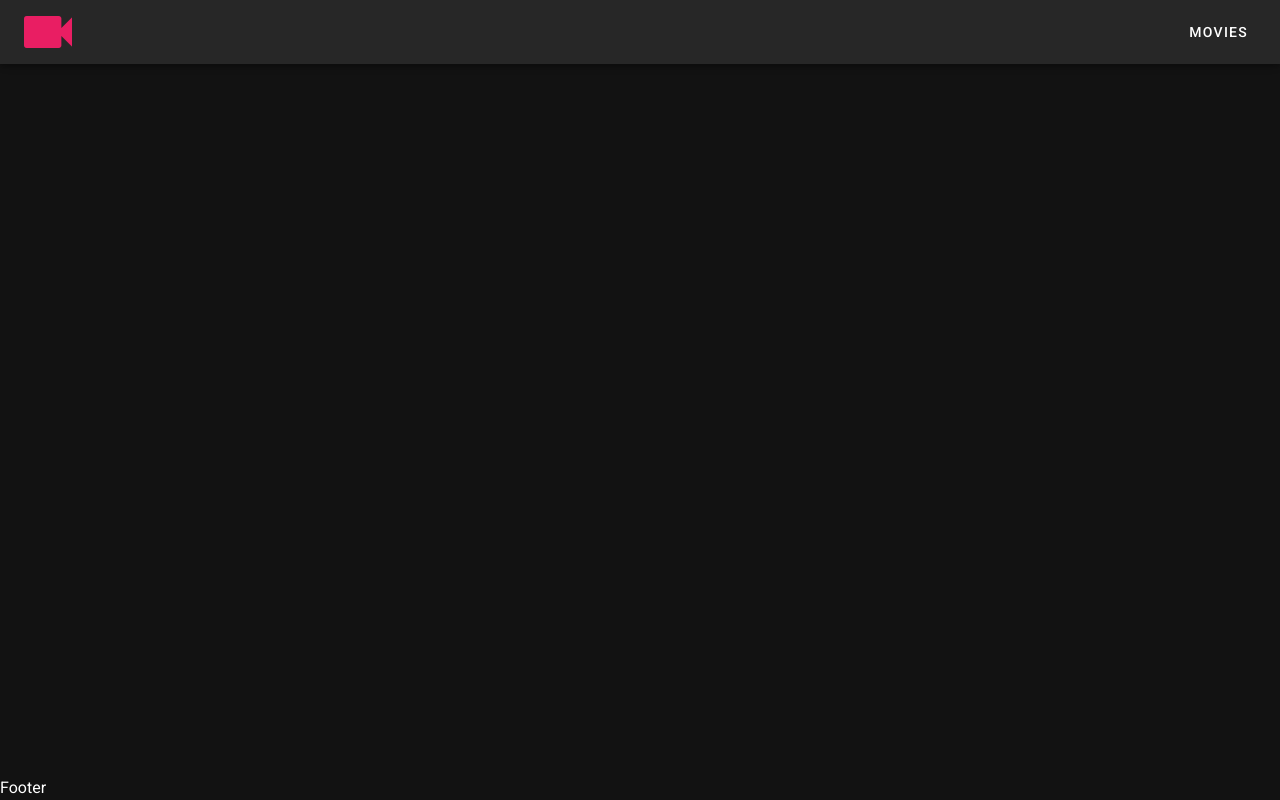
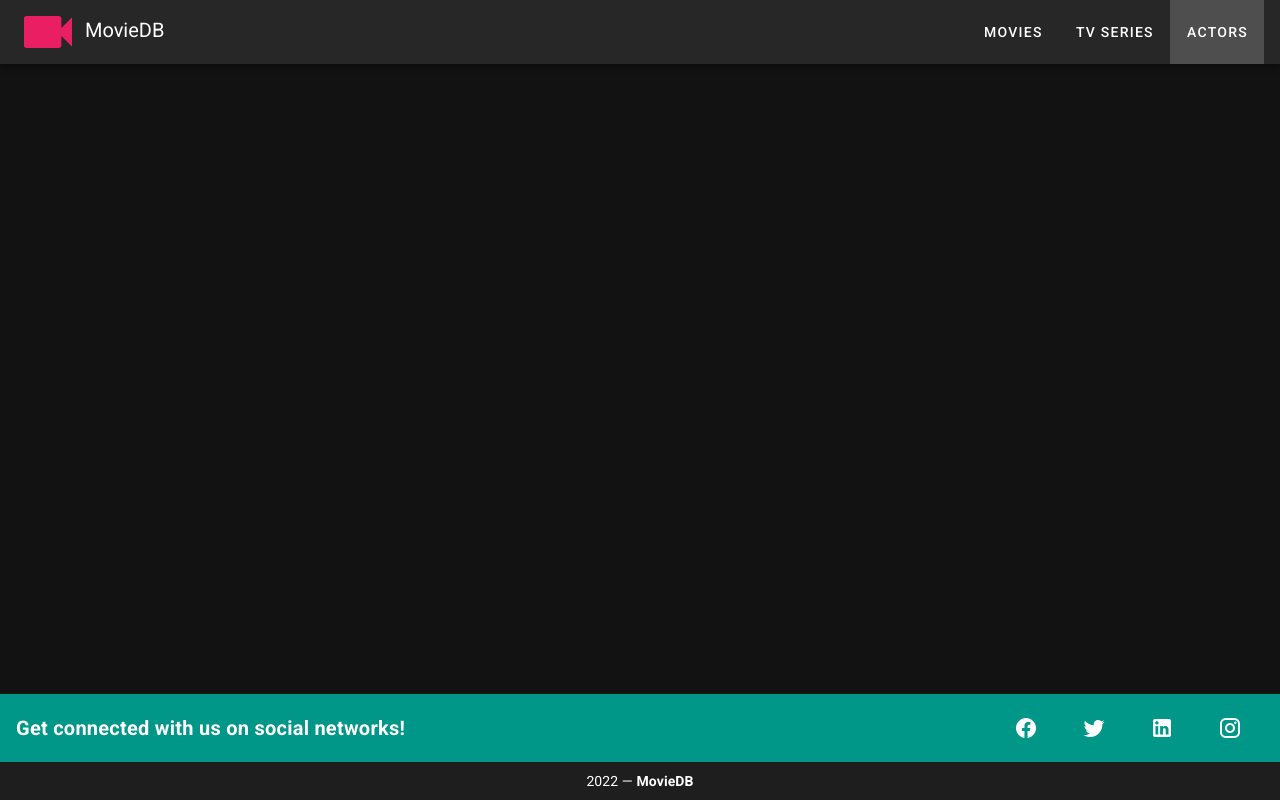
Before and after one commit to dungthinhtv/nuxt-moviedb, a Nuxt app: page /actors in a window 1280 px wide. Before the commit this address had no page. Built offline with nearby package versions, Linux system fonts and the light colour scheme.

Commit message:
2 files modified

```diff
--- a/components/Footer.vue
+++ b/components/Footer.vue
@@ -1,9 +1,43 @@
 <template>
-  <div>Footer</div>
+  <v-footer dark padless>
+    <v-card class="flex text-center" flat tile dense>
+      <v-card-title class="teal">
+        <strong class="subheading"
+          >Get connected with us on social networks!</strong
+        >
+
+        <v-spacer></v-spacer>
+
+        <v-btn
+          v-for="(icon, index) in icons"
+          :key="index"
+          class="mx-4"
+          dark
+          icon
+          :to="icon.link"
+        >
+          <v-icon size="24px">
+            {{ icon.ic }}
+          </v-icon>
+        </v-btn>
+      </v-card-title>
+
+      <v-card-text class="py-2 white--text text-center">
+        {{ new Date().getFullYear() }} — <strong>MovieDB</strong>
+      </v-card-text>
+    </v-card>
+  </v-footer>
 </template>
 
 <script>
-export default {};
+export default {
+  data: () => ({
+    icons: [
+      { ic: 'mdi-facebook', link: 'https://facebook.com' },
+      { ic: 'mdi-twitter', link: 'https://twitter.com' },
+      { ic: 'mdi-linkedin', link: 'https://linkedin.com' },
+      { ic: 'mdi-instagram', link: 'https://instagram.com' },
+    ],
+  }),
+};
 </script>
-
-<style></style>
--- a/components/Navbar.vue
+++ b/components/Navbar.vue
@@ -3,17 +3,36 @@
     <v-toolbar>
       <v-toolbar-title>
         <v-icon color="pink" size="64px">mdi-video</v-icon>
+        MovieDB
       </v-toolbar-title>
       <v-spacer></v-spacer>
       <v-toolbar-items>
-        <v-btn text link>Movies</v-btn>
+        <v-btn
+          text
+          link
+          v-for="(item, index) in items"
+          :key="index"
+          :to="item.link"
+        >
+          {{ item.title }}</v-btn
+        >
+        <!-- <v-btn text link>TV Series</v-btn>
+        <v-btn text link>Actor</v-btn> -->
       </v-toolbar-items>
     </v-toolbar>
   </div>
 </template>
 
 <script>
-export default {};
+export default {
+  data: () => ({
+    items: [
+      { title: "Movies", link: "/movies" },
+      { title: "TV Series", link: "/tv-series" },
+      { title: "Actors", link: "/actors" },
+    ],
+  }),
+};
 </script>
 
 <style></style>
```
